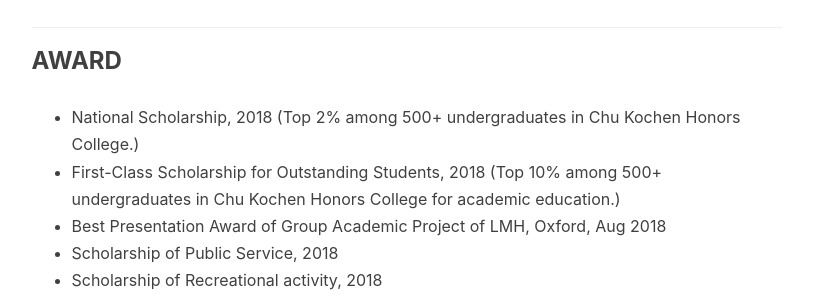
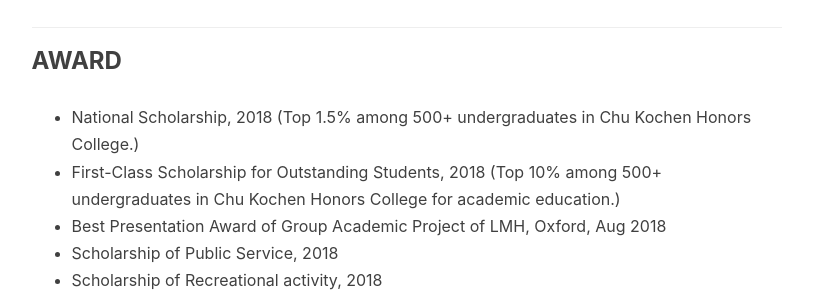
Before and after one commit to ZaccWu/ZaccWu.github.io, a Jekyll site: the page built from about.html, in a window 1280 px wide and 900 px high, scrolled down 1309 px. Shown: the part 153-452 px from the top of the window, without its empty margins (136-949 px from the left). Built offline with Jekyll 4.4.1, drawn with Linux system fonts in a browser that asks for light colours; nearby versions of some CDN libraries; comment, search, counter and statistics services are not loaded.

Commit message:
Update about.html

```diff
--- a/about.html
+++ b/about.html
@@ -63,7 +63,7 @@ header-img: "img/hangzhou.jpg"
     <h3>AWARD</h3>
     <p>
     <ul>
-        <li>National Scholarship, 2018 (Top 2% among 500+ undergraduates in Chu Kochen Honors College.)</li>
+        <li>National Scholarship, 2018 (Top 1.5% among 500+ undergraduates in Chu Kochen Honors College.)</li>
         <li>First-Class Scholarship for Outstanding Students, 2018 (Top 10% among 500+ undergraduates in Chu Kochen Honors College for academic education.)</li>
         <li>Best Presentation Award of Group Academic Project of LMH, Oxford, Aug 2018</li>
         <li>Scholarship of Public Service, 2018</li>
```
